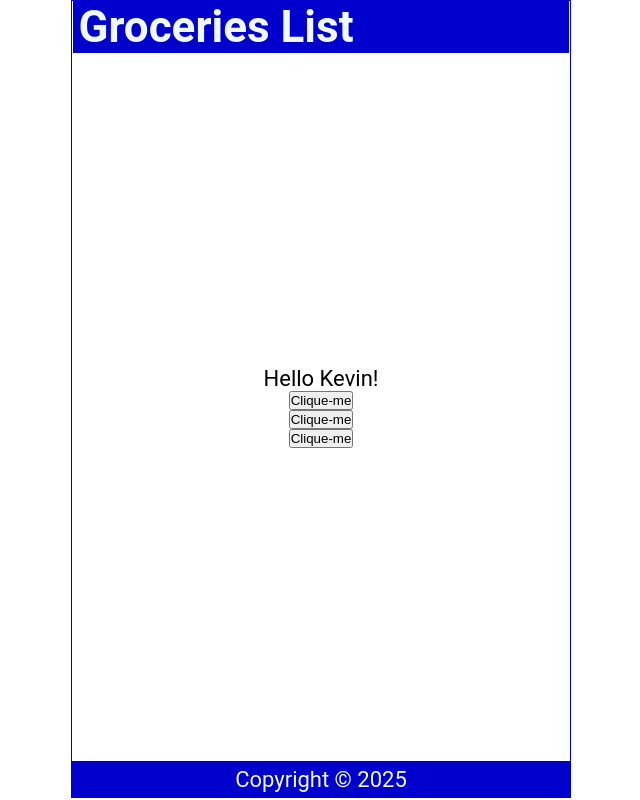
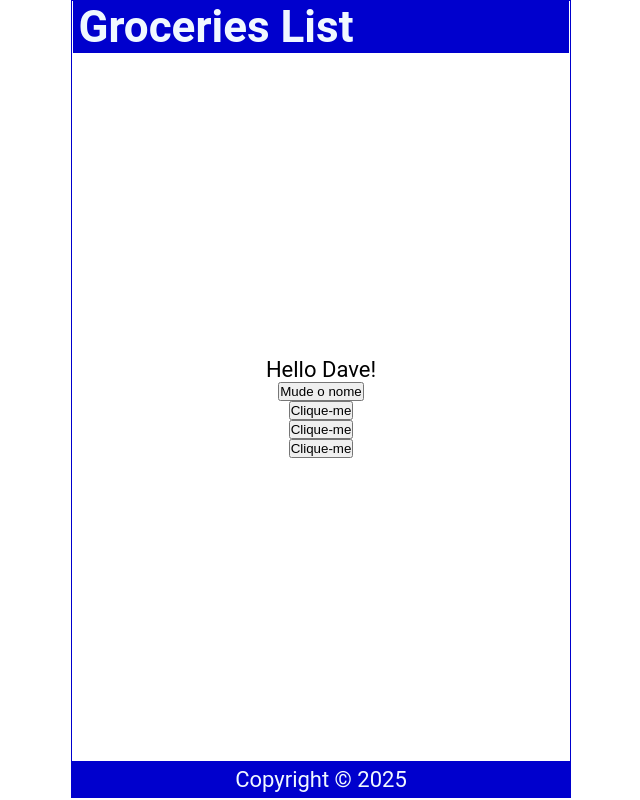
Before and after one commit to otorquati/ReactNativeTutorial, a React (Create React App) app: page / in a window 1280 px wide. Shown: the whole page, without its empty margins (319-959 px from the left). Built offline with nearby package versions, Linux system fonts and the light colour scheme; the HTML template or start-up script is replaced by a standard one.

Commit message:
feat: tutorial 6 - useState Hook

```diff
--- a/src/Content.js
+++ b/src/Content.js
@@ -1,16 +1,22 @@
-import React from 'react'
+import { useState } from 'react';
 
 const Content = () => {
-	  const handleNameChanges = () => {
+	const [ name, setName ] = useState('Dave');
+  const [ count, setCount ] = useState(0);
+
+  const handleNameChanges = () => {
     const names = ['Bob', 'Kevin', 'Dave'];
     const int = Math.floor(Math.random() * 3);
-    return names[int];
-  }
+    setName(names[int]);
+    return names[int]
+     }
   const handleClick = () => {
-    console.log('Você clicou!')
+    setCount(count + 1)
+    setCount(count + 1)
+    console.log(count)
   }
   const handleClick2 = (name) => {
-    console.log(`${name} foi clicado`)
+    console.log(count)
   }
   const handleClick3 = (e) => {
     console.log(e.target.innerText)
@@ -18,9 +24,10 @@ const Content = () => {
   return (
 	<main>
 		<p onDoubleClick={handleClick}>
-      Hello { handleNameChanges() }!</p>
+      Hello { name }!</p>
+    <button onClick={handleNameChanges}>Mude o nome</button>
     <button onClick={handleClick}>Clique-me</button>
-    <button onClick={()=>handleClick2('Dave')}>Clique-me</button>
+    <button onClick={handleClick2}>Clique-me</button>
     <button onClick={(e)=>handleClick3(e)}>Clique-me</button>
 	</main>
   )
```
